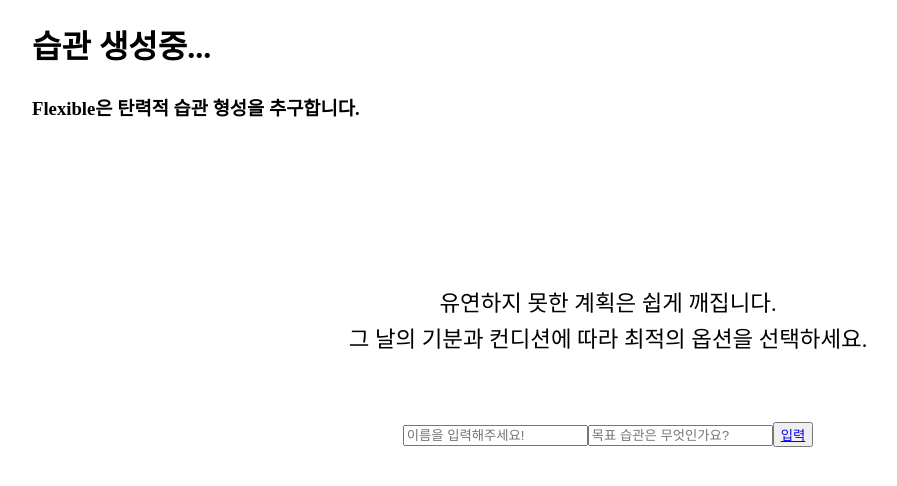
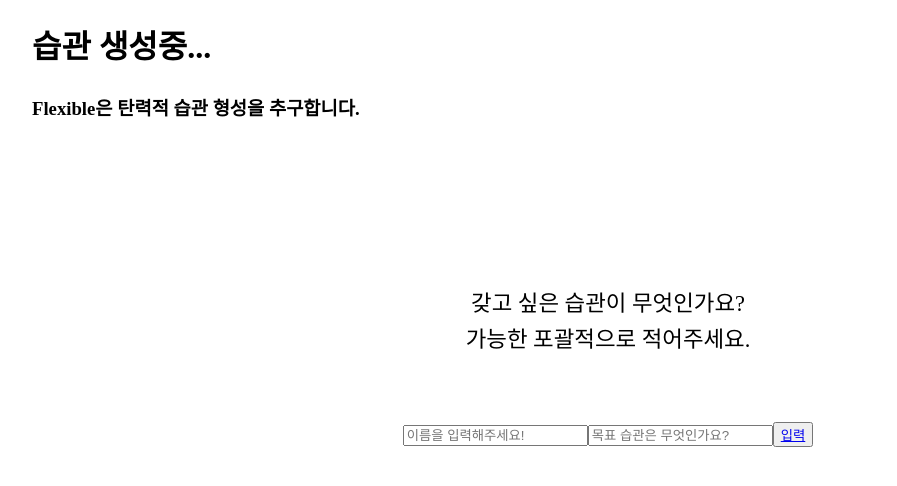
Before and after one commit to CodeSoom/project-react-2-onys-programmer, a React app: page /habit-create in a window 1280 px wide. Shown: the top 486 px of the page, without its empty margins (32-929 px from the left). Built offline with nearby package versions, Linux system fonts and the light colour scheme.

Commit message:
Change a guide message It does not fit for the first guide message

```diff
--- a/src/GuideMessage.jsx
+++ b/src/GuideMessage.jsx
@@ -32,7 +32,7 @@ export default function GuideMessage() {
         <h3>Flexible은 탄력적 습관 형성을 추구합니다.</h3>
       </Intro>
       <Container>
-        <p>유연하지 못한 계획은 쉽게 깨집니다.<br></br>그 날의 기분과 컨디션에 따라 최적의 옵션을 선택하세요.</p>
+        <p>갖고 싶은 습관이 무엇인가요?<br></br>가능한 포괄적으로 적어주세요.</p>
       </Container>
     </div>
   );
```
